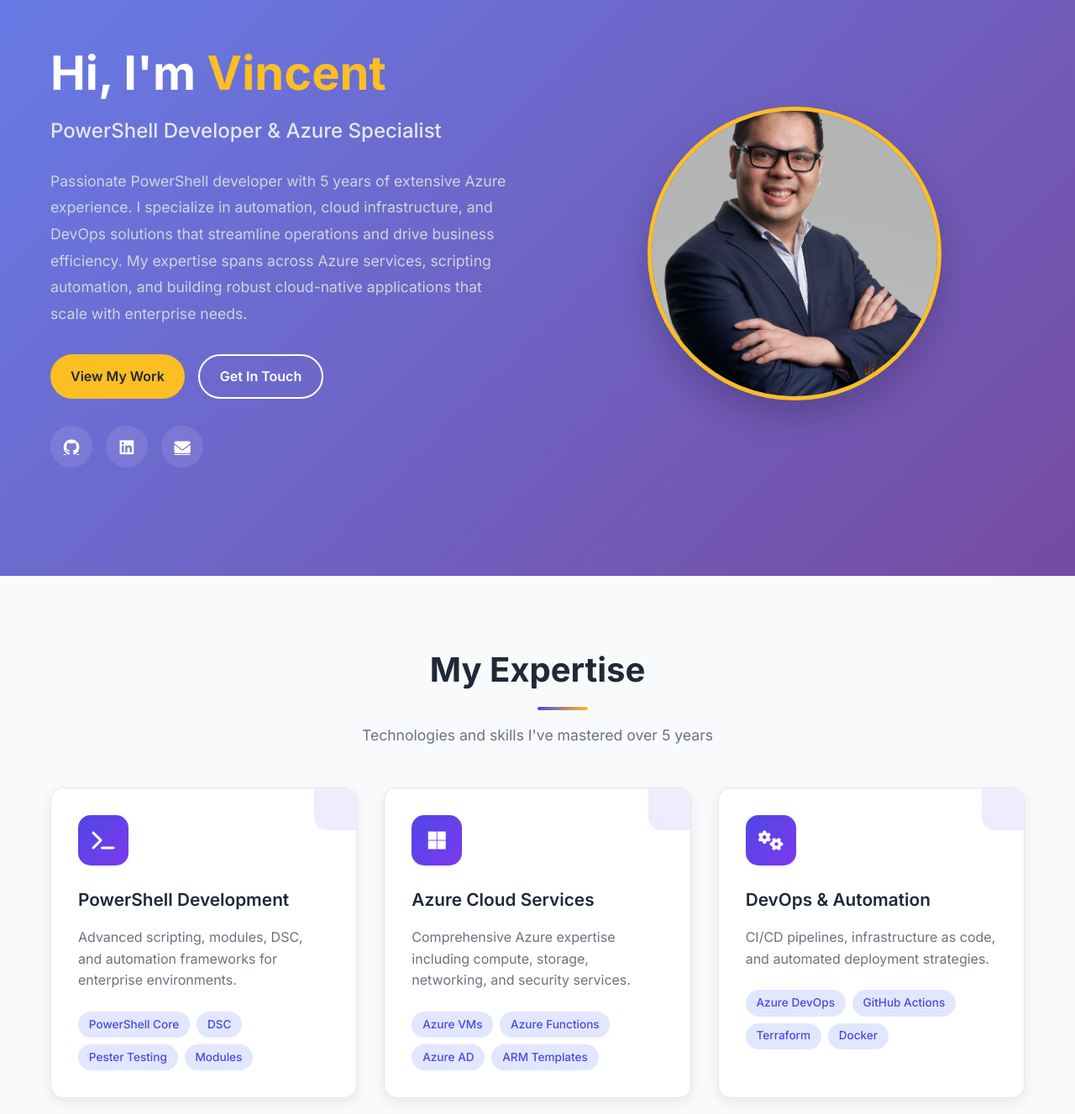
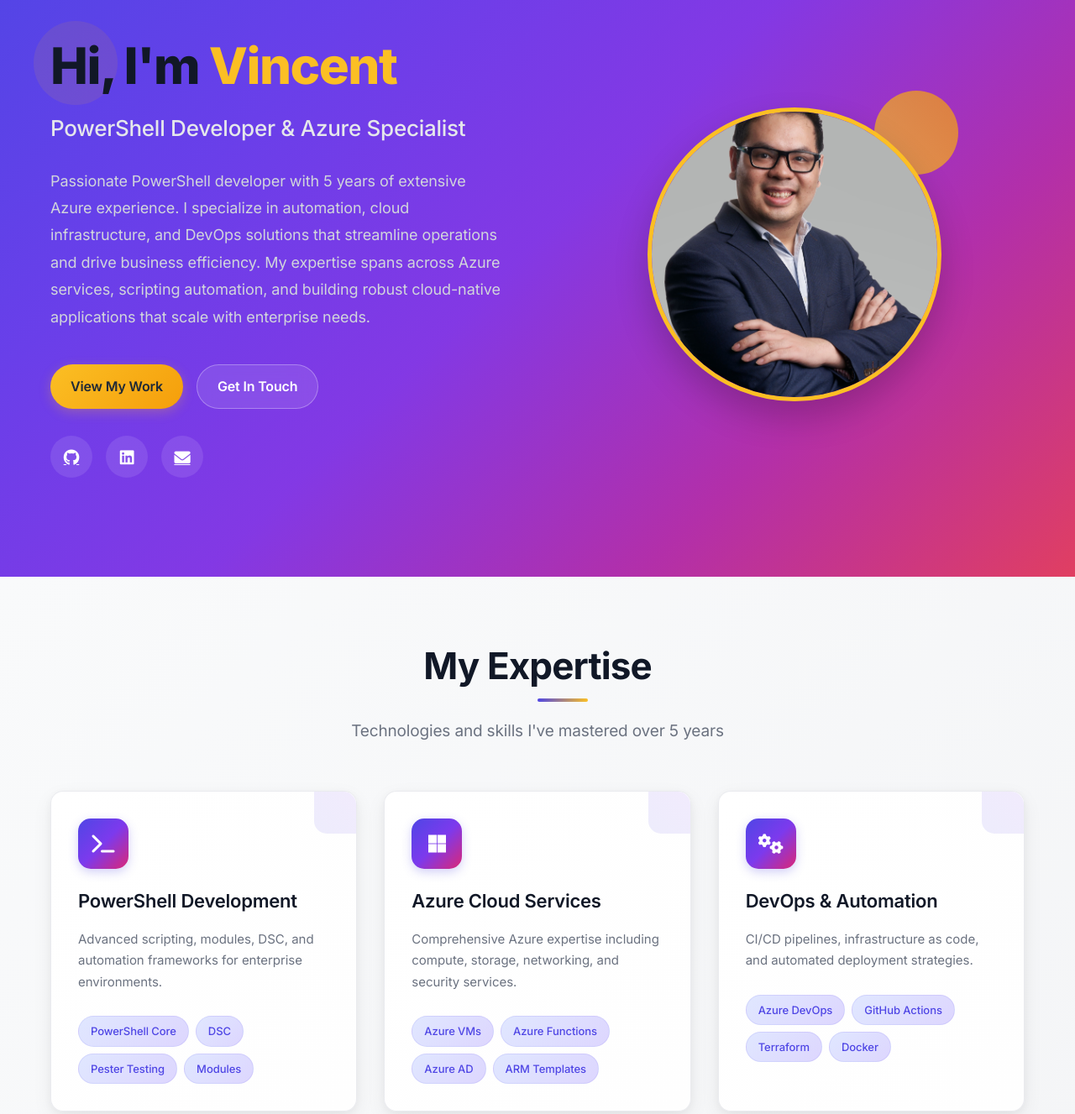
Before and after one commit to vutruongthinh/MyPortfolio, a website: page index.html in a window 1280 px wide. Shown: the part 140-1467 px from the top of the page at 84% size. Drawn offline with Linux system fonts and the light colour scheme.

Commit message:
Enhance portfolio with modern typography and sophisticated color scheme
- Typography improvements: Better font hierarchy, spacing, and letter-spacing
- Color scheme refinements: Added gradients, improved contrast, modern palette
- Enhanced buttons: Gradient effects and glass-morphism styling
- Improved cards: Better shadows, subtle gradients, professional appearance
- Updated project images: Replaced placeholders with actual project images
- Added project icons: Technology-specific icons for better visual appeal
- Consistent branding: Unified color palette throughout all sections

```diff
--- a/index.html
+++ b/index.html
@@ -35,7 +35,7 @@
 
     <!-- Stylesheets -->
     <link rel="stylesheet" href="styles.css">
-    <link href="https://fonts.googleapis.com/css2?family=Inter:wght@300;400;500;600;700&display=swap" rel="stylesheet">
+    <link href="https://fonts.googleapis.com/css2?family=Inter:wght@300;400;500;600;700;800&family=JetBrains+Mono:wght@400;500&display=swap" rel="stylesheet">
     <link rel="stylesheet" href="https://cdnjs.cloudflare.com/ajax/libs/font-awesome/6.0.0/css/all.min.css">
 
     <!-- Schema.org structured data -->
--- a/styles.css
+++ b/styles.css
@@ -10,10 +10,12 @@
 }
 
 body {
-    font-family: 'Inter', sans-serif;
-    line-height: 1.6;
-    color: #333;
+    font-family: 'Inter', -apple-system, BlinkMacSystemFont, 'Segoe UI', Roboto, sans-serif;
+    line-height: 1.7;
+    color: #1f2937;
     background-color: #ffffff;
+    font-weight: 400;
+    letter-spacing: -0.01em;
 }
 
 .container {
@@ -94,11 +96,28 @@
 /* Hero Section */
 .hero {
     padding: 120px 0 80px;
-    background: linear-gradient(135deg, #667eea 0%, #764ba2 100%);
+    background: linear-gradient(135deg, #4f46e5 0%, #7c3aed 25%, #db2777 75%, #f59e0b 100%);
     color: white;
     min-height: 100vh;
     display: flex;
     align-items: center;
+    position: relative;
+}
+
+.hero::before {
+    content: '';
+    position: absolute;
+    top: 0;
+    left: 0;
+    right: 0;
+    bottom: 0;
+    background: linear-gradient(135deg, rgba(79, 70, 229, 0.9) 0%, rgba(124, 58, 237, 0.85) 50%, rgba(219, 39, 119, 0.8) 100%);
+    z-index: 1;
+}
+
+.hero > .container {
+    position: relative;
+    z-index: 2;
 }
 
 .hero-content {
@@ -109,10 +128,12 @@
 }
 
 .hero-title {
-    font-size: 3.5rem;
-    font-weight: 700;
-    margin-bottom: 1rem;
-    line-height: 1.2;
+    font-size: 3.75rem;
+    font-weight: 800;
+    margin-bottom: 1.5rem;
+    line-height: 1.1;
+    letter-spacing: -0.025em;
+    color: #111827;
 }
 
 .highlight {
@@ -120,15 +141,20 @@
 }
 
 .hero-subtitle {
-    font-size: 1.5rem;
+    font-size: 1.625rem;
     font-weight: 500;
-    margin-bottom: 1.5rem;
+    margin-bottom: 1.75rem;
     color: #e5e7eb;
+    letter-spacing: -0.01em;
+    line-height: 1.4;
 }
 
 .hero-description {
-    font-size: 1.1rem;
-    margin-bottom: 2rem;
+    font-size: 1.125rem;
+    margin-bottom: 2.5rem;
+    line-height: 1.7;
+    color: #d1d5db;
+    letter-spacing: -0.005em;
     line-height: 1.8;
     color: #d1d5db;
 }
@@ -149,24 +175,29 @@
 }
 
 .btn-primary {
-    background-color: #fbbf24;
+    background: linear-gradient(135deg, #fbbf24 0%, #f59e0b 100%);
     color: #1f2937;
+    border: none;
+    box-shadow: 0 4px 14px rgba(251, 191, 36, 0.25);
 }
 
 .btn-primary:hover {
-    background-color: #f59e0b;
-    box-shadow: 0 10px 20px rgba(251, 191, 36, 0.3);
+    background: linear-gradient(135deg, #f59e0b 0%, #d97706 100%);
+    box-shadow: 0 8px 25px rgba(251, 191, 36, 0.4);
+    transform: translateY(-1px);
 }
 
 .btn-secondary {
-    background-color: transparent;
+    background: rgba(255, 255, 255, 0.1);
     color: white;
-    border: 2px solid white;
+    border: 1px solid rgba(255, 255, 255, 0.3);
+    backdrop-filter: blur(10px);
 }
 
 .btn-secondary:hover {
-    background-color: white;
+    background: rgba(255, 255, 255, 0.95);
     color: #4f46e5;
+    border-color: rgba(255, 255, 255, 0.95);
 }
 
 .social-links {
@@ -224,24 +255,28 @@
 
 /* Section Styles */
 .section-title {
-    font-size: 2.5rem;
+    font-size: 2.75rem;
     font-weight: 700;
     text-align: center;
-    margin-bottom: 1rem;
-    color: #1f2937;
+    margin-bottom: 1.25rem;
+    color: #111827;
+    letter-spacing: -0.02em;
+    line-height: 1.2;
 }
 
 .section-subtitle {
-    font-size: 1.1rem;
+    font-size: 1.1875rem;
     text-align: center;
-    margin-bottom: 3rem;
+    margin-bottom: 3.5rem;
     color: #6b7280;
+    line-height: 1.6;
+    font-weight: 400;
 }
 
 /* Expertise Section */
 .expertise {
     padding: 80px 0;
-    background-color: #f9fafb;
+    background: linear-gradient(135deg, #f9fafb 0%, #f3f4f6 100%);
 }
 
 .expertise-grid {
@@ -251,26 +286,28 @@
 }
 
 .expertise-card {
-    background: white;
+    background: linear-gradient(135deg, #ffffff 0%, #fefefe 100%);
     padding: 2rem;
     border-radius: 15px;
-    box-shadow: 0 5px 15px rgba(0, 0, 0, 0.08);
-    border: 1px solid #e5e7eb;
+    box-shadow: 0 8px 25px rgba(0, 0, 0, 0.06), 0 3px 10px rgba(0, 0, 0, 0.04);
+    border: 1px solid rgba(229, 231, 235, 0.8);
 }
 
 .expertise-card:hover {
-    box-shadow: 0 15px 30px rgba(0, 0, 0, 0.15);
+    box-shadow: 0 20px 40px rgba(0, 0, 0, 0.12), 0 8px 16px rgba(0, 0, 0, 0.08);
+    transform: translateY(-2px);
 }
 
 .card-icon {
     width: 60px;
     height: 60px;
-    background: linear-gradient(135deg, #4f46e5, #7c3aed);
+    background: linear-gradient(135deg, #4f46e5 0%, #7c3aed 50%, #db2777 100%);
     border-radius: 15px;
     display: flex;
     align-items: center;
     justify-content: center;
     margin-bottom: 1.5rem;
+    box-shadow: 0 4px 12px rgba(79, 70, 229, 0.25);
 }
 
 .card-icon i {
@@ -279,16 +316,20 @@
 }
 
 .expertise-card h3 {
-    font-size: 1.3rem;
+    font-size: 1.375rem;
     font-weight: 600;
-    margin-bottom: 1rem;
-    color: #1f2937;
+    margin-bottom: 1.125rem;
+    color: #111827;
+    letter-spacing: -0.01em;
+    line-height: 1.3;
 }
 
 .expertise-card p {
     color: #6b7280;
-    margin-bottom: 1.5rem;
-    line-height: 1.6;
+    margin-bottom: 1.75rem;
+    line-height: 1.7;
+    font-size: 0.9375rem;
+    letter-spacing: -0.002em;
 }
 
 .skills {
@@ -298,18 +339,21 @@
 }
 
 .skill-tag {
-    background-color: #e0e7ff;
+    background: linear-gradient(135deg, #e0e7ff 0%, #ddd6fe 100%);
     color: #4f46e5;
-    padding: 0.3rem 0.8rem;
+    padding: 0.375rem 0.875rem;
     border-radius: 20px;
-    font-size: 0.85rem;
+    font-size: 0.8125rem;
     font-weight: 500;
+    letter-spacing: -0.005em;
+    font-family: 'Inter', sans-serif;
+    border: 1px solid rgba(79, 70, 229, 0.1);
 }
 
 /* Projects Section */
 .projects {
     padding: 80px 0;
-    background-color: white;
+    background: linear-gradient(135deg, #ffffff 0%, #fafbff 100%);
 }
 
 .projects-grid {
@@ -320,16 +364,17 @@
 }
 
 .project-card {
-    background: white;
+    background: linear-gradient(135deg, #ffffff 0%, #fefefe 100%);
     border-radius: 15px;
     overflow: hidden;
-    box-shadow: 0 5px 15px rgba(0, 0, 0, 0.08);
-    border: 1px solid #e5e7eb;
+    box-shadow: 0 8px 25px rgba(0, 0, 0, 0.06), 0 3px 10px rgba(0, 0, 0, 0.04);
+    border: 1px solid rgba(229, 231, 235, 0.8);
     position: relative;
 }
 
 .project-card:hover {
-    box-shadow: 0 15px 30px rgba(0, 0, 0, 0.15);
+    box-shadow: 0 20px 40px rgba(0, 0, 0, 0.12), 0 8px 16px rgba(0, 0, 0, 0.08);
+    transform: translateY(-2px);
 }
 
 .project-icon {
@@ -338,7 +383,7 @@
     left: 15px;
     width: 50px;
     height: 50px;
-    background: linear-gradient(135deg, #4f46e5, #7c3aed);
+    background: linear-gradient(135deg, #4f46e5 0%, #7c3aed 50%, #db2777 100%);
     border-radius: 12px;
     display: flex;
     align-items: center;
@@ -429,12 +474,15 @@
 }
 
 .tech-tag {
-    background-color: #f3f4f6;
+    background: linear-gradient(135deg, #f3f4f6 0%, #f9fafb 100%);
     color: #374151;
-    padding: 0.3rem 0.8rem;
+    padding: 0.375rem 0.875rem;
     border-radius: 15px;
-    font-size: 0.85rem;
+    font-size: 0.8125rem;
     font-weight: 500;
+    letter-spacing: -0.005em;
+    font-family: 'Inter', sans-serif;
+    border: 1px solid rgba(55, 65, 81, 0.08);
 }
 
 .projects-cta {
@@ -451,8 +499,25 @@
 /* Contact Section */
 .contact {
     padding: 80px 0;
-    background: linear-gradient(135deg, #667eea 0%, #764ba2 100%);
+    background: linear-gradient(135deg, #4f46e5 0%, #7c3aed 25%, #db2777 75%, #f59e0b 100%);
     color: white;
+    position: relative;
+}
+
+.contact::before {
+    content: '';
+    position: absolute;
+    top: 0;
+    left: 0;
+    right: 0;
+    bottom: 0;
+    background: linear-gradient(135deg, rgba(79, 70, 229, 0.95) 0%, rgba(124, 58, 237, 0.9) 50%, rgba(219, 39, 119, 0.85) 100%);
+    z-index: 1;
+}
+
+.contact > .container {
+    position: relative;
+    z-index: 2;
 }
 
 .contact-content {
@@ -465,19 +530,21 @@
     align-items: center;    gap: 1.5rem;
     margin-bottom: 2rem;
     padding: 1.5rem;
-    background: rgba(255, 255, 255, 0.1);
+    background: rgba(255, 255, 255, 0.12);
     border-radius: 15px;
+    border: 1px solid rgba(255, 255, 255, 0.15);
 }
 
 .contact-icon {
     width: 60px;
     height: 60px;
-    background-color: #fbbf24;
+    background: linear-gradient(135deg, #fbbf24 0%, #f59e0b 100%);
     border-radius: 50%;
     display: flex;
     align-items: center;
     justify-content: center;
     color: #1f2937;
+    box-shadow: 0 4px 12px rgba(251, 191, 36, 0.3);
     font-size: 1.3rem;
 }
 
@@ -493,9 +560,10 @@
 
 /* Footer */
 footer {
-    background-color: #1f2937;
+    background: linear-gradient(135deg, #1f2937 0%, #111827 100%);
     color: white;
     padding: 2rem 0;
+    border-top: 1px solid rgba(55, 65, 81, 0.3);
 }
 
 .footer-content {
```
Also changed, not shown: project-image-6.jpg (added), project-image-7.jpg (added).
